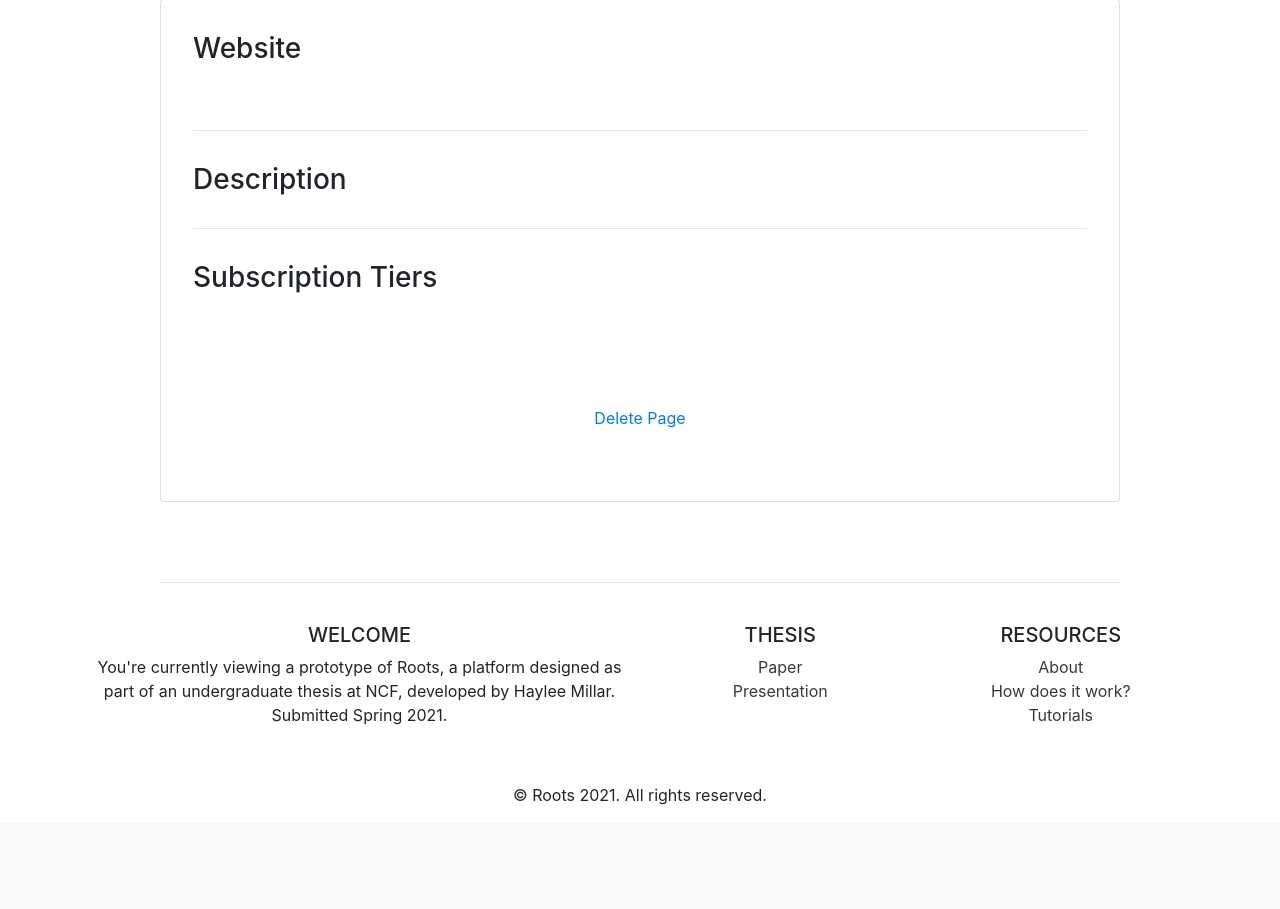
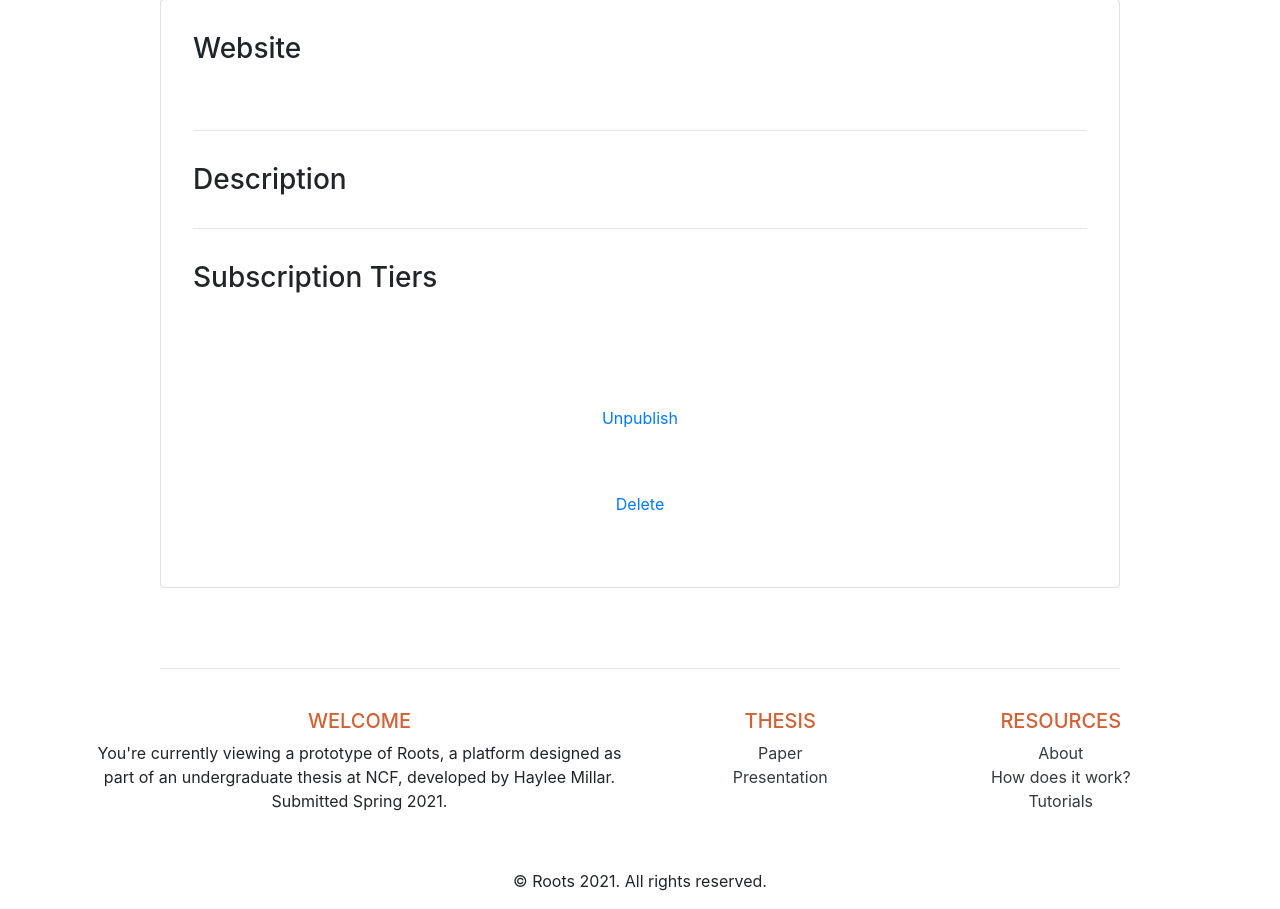
Before and after one commit to hayleemillar/thesis-project, a Symfony app: template templates/page.html.twig in a window 1280 px wide. Shown: the part 225-1134 px from the top of the page. Before the commit the page ends 1030 px from the top, so only its background shows below. Run offline with Twig, Linux system fonts and the light colour scheme; the template is opened without the code that fills it, so the values that code supplies are empty; some libraries are stand-ins or nearby versions.

Commit message:
random stylings

```diff
--- a/templates/base.html.twig
+++ b/templates/base.html.twig
@@ -92,7 +92,7 @@
         <div class="row">
           <!--Grid column-->
           <div class="col-lg-6 col-md-12 mb-4 mb-md-0">
-            <h5 class="text-uppercase">Welcome</h5>
+            <h5 class="text-uppercase" style="color: #D36135;">Welcome</h5>
 
             <p>
               You're currently viewing a prototype of Roots, a platform designed as part of an undergraduate thesis at NCF, developed by Haylee Millar. <br>Submitted Spring 2021.
@@ -102,7 +102,7 @@
 
           <!--Grid column-->
           <div class="col-lg-3 col-md-6 mb-4 mb-md-0">
-            <h5 class="text-uppercase">Thesis</h5>
+            <h5 class="text-uppercase" style="color: #D36135;">Thesis</h5>
 
             <ul class="list-unstyled mb-0">
               <li>
@@ -115,7 +115,7 @@
 
           <!--Grid column-->
           <div class="col-lg-3 col-md-6 mb-4 mb-md-0">
-            <h5 class="text-uppercase">Resources</h5>
+            <h5 class="text-uppercase" style="color: #D36135;">Resources</h5>
 
             <ul class="list-unstyled mb-0">
               <li>
--- a/templates/page-form.html.twig
+++ b/templates/page-form.html.twig
@@ -56,7 +56,7 @@
 			</div>
 			<div class="row">
 				<div class="col">
-					{{ form_label(form.private, 'Private: ') }}
+					{{ form_label(form.private, 'Published: ') }}
 				</div>
 				<div class="col">
 					{{ form_widget(form.private) }}
--- a/templates/page.html.twig
+++ b/templates/page.html.twig
@@ -15,6 +15,9 @@
 		</h1>
 	</div>
 	<div class="text-content">
+		{% if message %}
+			<div class="alert alert-danger">{{ message }}</div>
+		{% endif %}
 		<div class="card w-75 mx-auto" style="margin-top:20px;">
 			<div style="margin:2rem;">
 				<h3>Website
@@ -22,6 +25,10 @@
 					{# <button type="button" class="btn btn-secondary mx-auto" data-toggle="modal" data-target="#editModal"> #}
 				</h3>
 				<a href="{{ page.url }}" class="btn btn-link">{{ page.url }}</a>
+				{% if owner %}
+					<button type="button" class="btn btn-orange mx-auto" onclick="toggleEdit('url');"> edit
+					</button>
+				{% endif %}
 
 				<hr style="margin-top:2em;margin-bottom:2rem;">
 
@@ -68,8 +75,18 @@
 					{% endfor %}
 				</div>
 
-				<div class="d-flex justify-content-between" style="margin:1rem;margin-top:5rem">
-					<a class="btn btn-orange" href="javascript:deletePage()" style="width:12rem;margin: 1rem auto;">Delete Page</a>
+				{% if page.private %}
+					<div class="d-flex justify-content-between" style="margin:1rem;margin-top:5rem">
+						<a class="btn btn-blue" href="javascript:publish(0)" style="width:12rem;margin: 1rem auto;">Publish</a>
+					</div>
+				{% else %}
+					<div class="d-flex justify-content-between" style="margin:1rem;margin-top:5rem">
+						<a class="btn btn-blue" href="javascript:publish(1)" style="width:12rem;margin: 1rem auto;">Unpublish</a>
+					</div>
+				{% endif %}
+
+				<div class="d-flex justify-content-between" style="margin:1rem;">
+					<a class="btn btn-orange" href="javascript:deletePage()" style="width:12rem;margin: 1rem auto;">Delete</a>
 				</div>
 
 			</div>
@@ -115,6 +132,7 @@
 		</div>
 	</div>
 
+	<script src="https://cdn.jsdelivr.net/gh/RubaXa/Sortable/Sortable.min.js"></script>
 	<script>
 		$(function () {
 			const params = new URLSearchParams(window.location.search);
@@ -126,7 +144,18 @@
 	function deletePage() {
 		response = confirm("Are you sure you would like to delete {{ page.title }}?");
 		if (response) {
-			window.location.href = '/delete/   {{ page.id }}';
+			window.location.href = '/delete/{{ page.id }}';
+		}
+	}
+
+	function publish(action) {
+		if (action) {
+			response = confirm("Are you sure you would like to unpublish {{ page.title }}?");
+		} else {
+			response = confirm("Are you sure you would like to publish {{ page.title }}?");
+		}
+		if (response) {
+			window.location.href = '/publish/{{ page.id }}';
 		}
 	}
 
@@ -176,7 +205,27 @@
 						</div>
 					</form>
 				`;
-			break;
+				break;
+
+			case 'url':
+				document.getElementById(titleId).innerHTML = 'Edit URL';
+				form = `
+					<form method="post" action="/page/{{ page.id }}/edit/url">
+						<div class="row">
+							<div class="col">
+								<label for="form_url" class="required">URL: </label>
+							</div>
+							<div class="col">
+								<input type="text" id="form_url" name="form[url]" required="required" value="{{ page.url }}">
+							</div>
+						</div>
+						<div class="col text-center">
+							<button type="submit" id="form_save" name="form[save]" class="btn btn-primary">Save Changes</button>
+						</div>
+					</form>
+				`;
+				break;
+
 
 			case 'description':
 				document.getElementById(titleId).innerHTML = 'Edit Description';
@@ -200,13 +249,39 @@
 			case 'tiers':
 				document.getElementById(titleId).innerHTML = 'Edit Tiers';
 				form = `
-
+					<h2>
+						Demo
+					</h2>
+					<p>
+						Try to drag and drop items within lists or between lists.
+					</p>
+					<ul class="list-group" id="demo1">
+						<li class="list-group-item">Cras justo odio</li>
+						<li class="list-group-item">Dapibus ac facilisis in</li>
+						<li class="list-group-item">Morbi leo risus</li>
+						<li class="list-group-item">Porta ac consectetur ac</li>
+						<li class="list-group-item">Vestibulum at eros</li>
+					</ul>
 				`;
 				break;
 		}
 
 		document.getElementById(editId).innerHTML = form;
+
+		if (type == 'tiers') {
+			Sortable.create(demo1, {
+				animation: 100,
+				group: 'list-1',
+				draggable: '.list-group-item',
+				handle: '.list-group-item',
+				sort: true,
+				filter: '.sortable-disabled',
+				chosenClass: 'active'
+			});
+		}
+
 		$("#editModal").modal('toggle');
 	}
+
 	</script>
 {% endblock %}
```
Also changed, not shown: src/Controller/SubscriptionController.php (+58 -3 lines).
